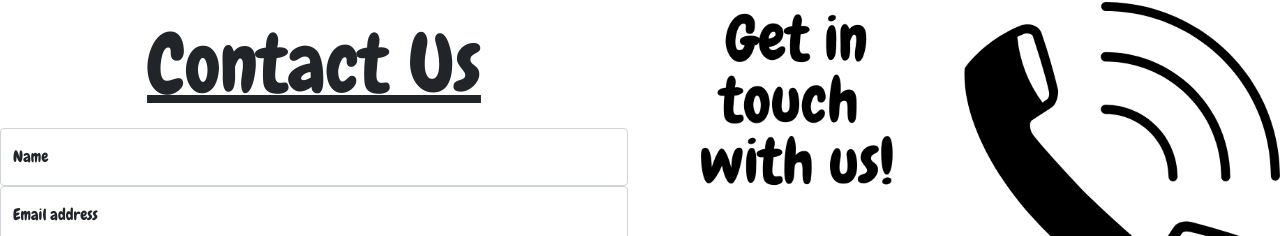
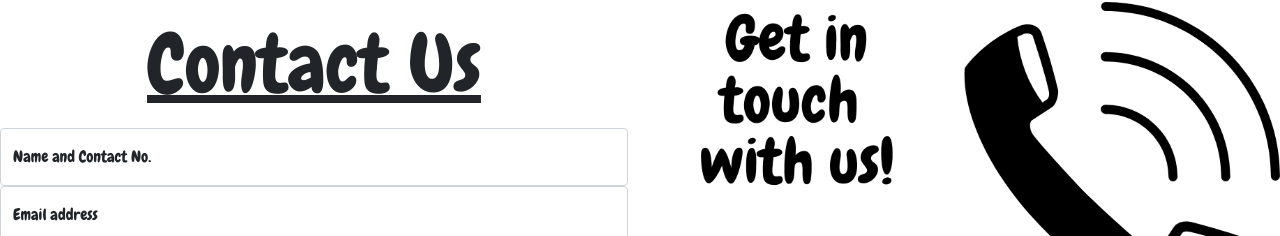
Before and after one commit to Aayush2211/Sahooliyat-Web, a plain HTML site: page index.html in a window 1280 px wide. Shown: the part 3084-3320 px from the top of the page. Drawn offline with nearby package versions, Linux system fonts and the light colour scheme; a web font is replaced by a local one.

Commit message:
Update index.html

```diff
--- a/index.html
+++ b/index.html
@@ -175,7 +175,7 @@
             <h1 class="heading h3 mb-3 fw-normal">Contact Us</h1>
             <div class="form-floating">
               <input name="name" type="text" class="form-control" id="floatingName" placeholder="Enter your name and Contact No. Here">
-              <label for="floatingName">Name</label>
+              <label for="floatingName">Name and Contact No.</label>
             </div>
             <div class="form-floating">
               <input name="email" type="email" class="form-control" id="floatingInput" placeholder="name@example.com">
```
